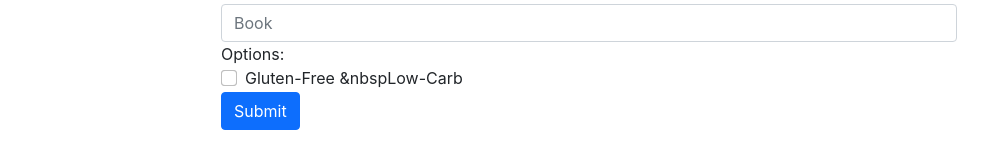
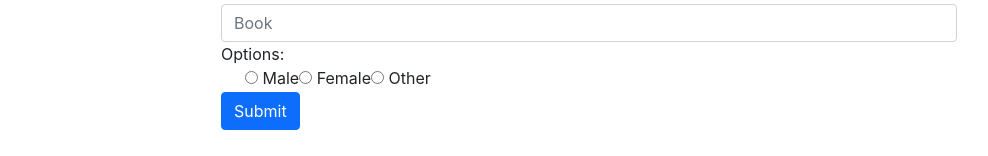
Before and after one commit to davidsjg/DMD-Recipes-App, a React (Create React App) app in the folder client/: page / in a window 1280 px wide. Shown: the part 200-356 px from the top of the page, without its empty margins (51-1039 px from the left). Built offline with nearby package versions, Linux system fonts and the light colour scheme; the HTML template or start-up script is replaced by a standard one.

Commit message:
added radio buttons to form

```diff
--- a/client/src/components/SearchForm/SearchForm.js
+++ b/client/src/components/SearchForm/SearchForm.js
@@ -151,23 +151,9 @@ export default function SearchForm() {
         </div>
         Options:
         <div className="form-check">
-          <input
-            inline="true"
-            type="checkbox"
-            className="form-check-input"
-            id="exampleCheck1"
-          />
-
-          <label className="form-check-label">Gluten-Free &nbsp</label>
-
-          <input
-            inline="true"
-            type="checkbox"
-            className="form-check-input"
-            id="exampleCheck1"
-          />
-
-          <label className="form-check-label">Low-Carb</label>
+          <input type="radio" value="Male" name="gender" /> Male
+          <input type="radio" value="Female" name="gender" /> Female
+          <input type="radio" value="Other" name="gender" /> Other
         </div>
         <button
           onClick={handleSubmit}
```
